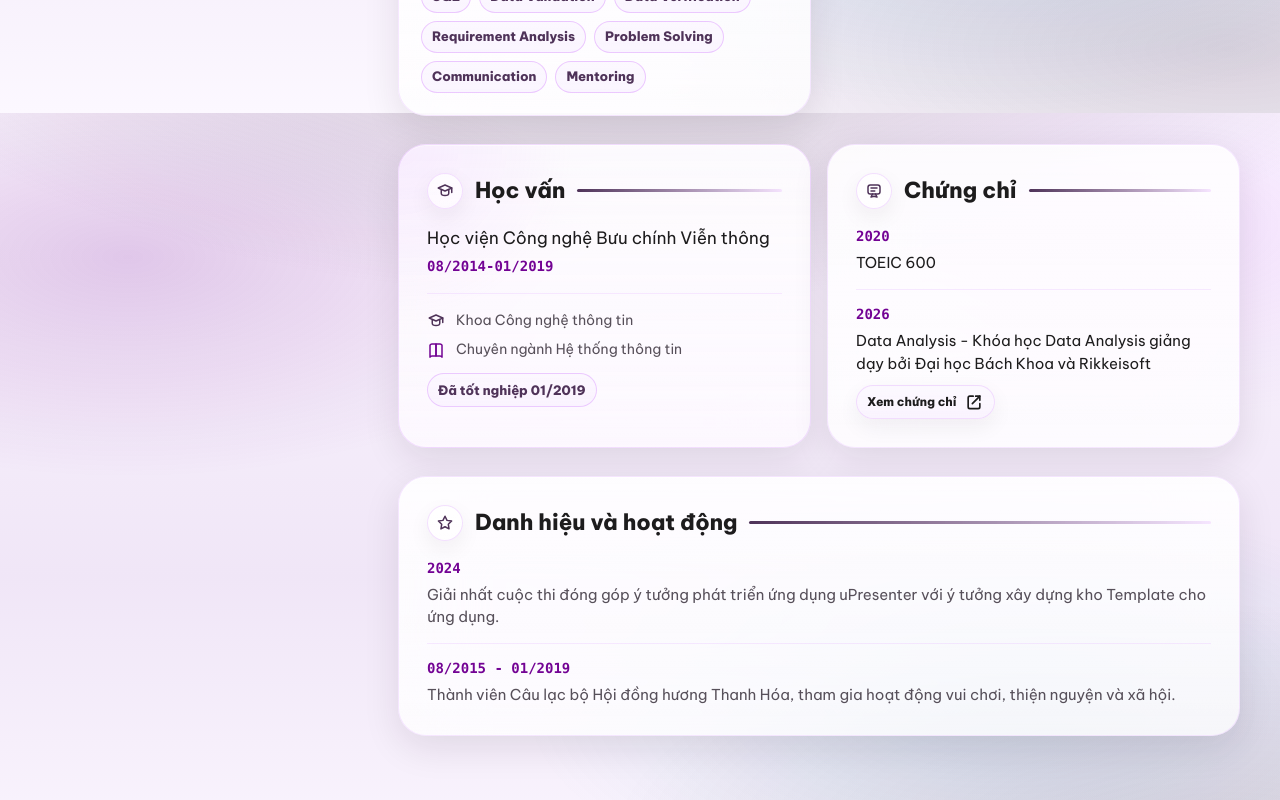
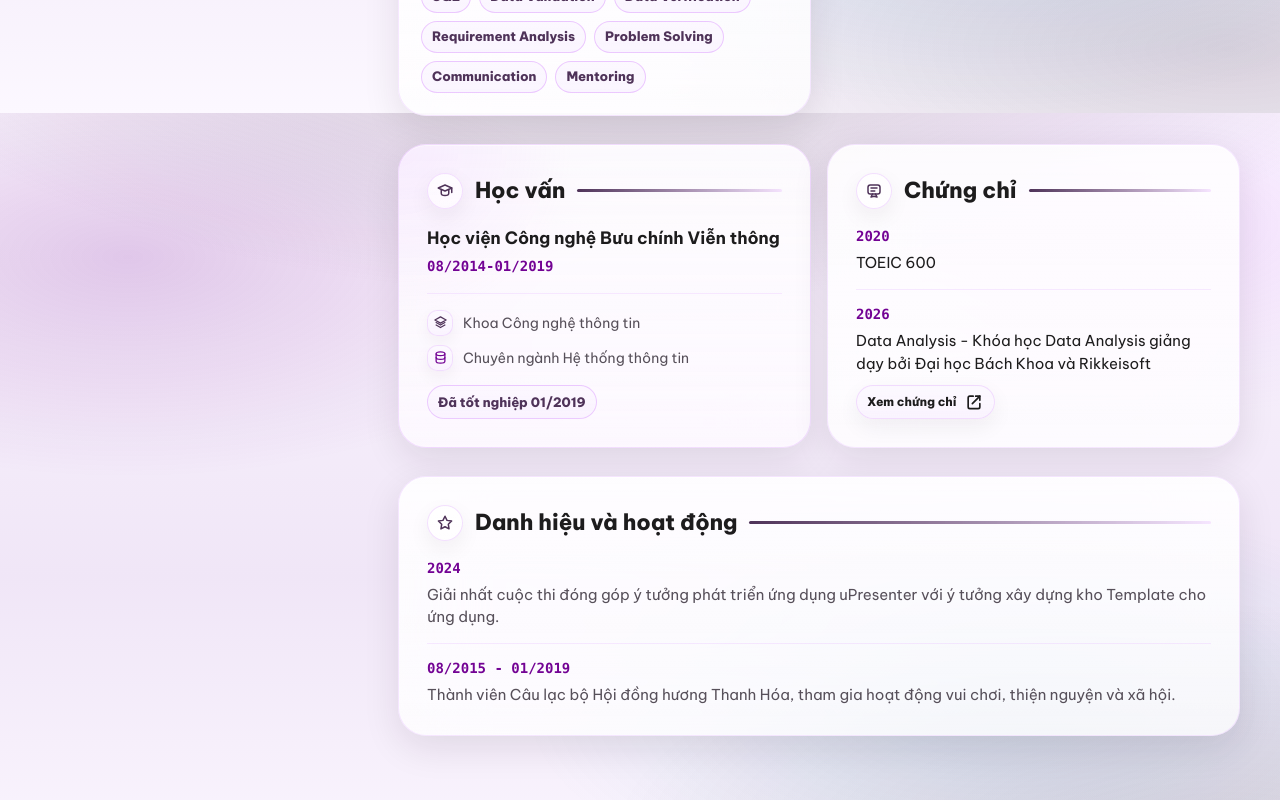
Before and after one commit to hungmanh0206/nguyenhungmanh-cv, a Next.js app: page / in a window 1280 px wide. Shown: the part 3087-3887 px from the top of the page. Built offline with nearby package versions, Linux system fonts and the light colour scheme.

Commit message:
Polish education card emphasis and icons

```diff
--- a/app/globals.css
+++ b/app/globals.css
@@ -1303,7 +1303,7 @@ time,
 
 .education-content h3 {
   font-size: 17px;
-  font-weight: 400;
+  font-weight: 700;
   line-height: 1.35;
 }
 
@@ -1323,22 +1323,34 @@ time,
 
 .education-details p {
   display: grid;
-  grid-template-columns: 20px minmax(0, 1fr);
-  gap: 9px;
-  align-items: start;
+  grid-template-columns: 26px minmax(0, 1fr);
+  gap: 10px;
+  align-items: center;
   font-size: 14px;
   font-weight: 400;
   line-height: 1.45;
 }
 
-.education-details .stage-icon {
-  width: 18px;
-  height: 18px;
-  margin-top: 2px;
+.education-detail-icon {
+  display: inline-grid;
+  width: 26px;
+  height: 26px;
+  place-items: center;
+  border: 1px solid rgba(234, 200, 254, 0.52);
+  border-radius: 10px;
+  background:
+    var(--frosted-highlight),
+    rgba(249, 240, 255, 0.72);
   color: var(--brand);
-}
-
-.education-details p:last-child .stage-icon {
+  box-shadow: 0 6px 16px rgba(37, 22, 42, 0.05);
+}
+
+.education-detail-icon .stage-icon {
+  width: 15px;
+  height: 15px;
+}
+
+.education-details p:last-child .education-detail-icon {
   color: var(--color-iris);
 }
 
--- a/app/page.tsx
+++ b/app/page.tsx
@@ -811,11 +811,15 @@ export default function Home() {
                     <time className="education-date">{t.education.date}</time>
                     <div className="education-details" aria-label={t.education.note}>
                       <p>
-                        <Icon name="building" />
+                        <span className="education-detail-icon" aria-hidden="true">
+                          <Icon name="layers" />
+                        </span>
                         <span>{t.education.faculty}</span>
                       </p>
                       <p>
-                        <Icon name="book" />
+                        <span className="education-detail-icon" aria-hidden="true">
+                          <Icon name="database" />
+                        </span>
                         <span>{t.education.major}</span>
                       </p>
                     </div>
```
